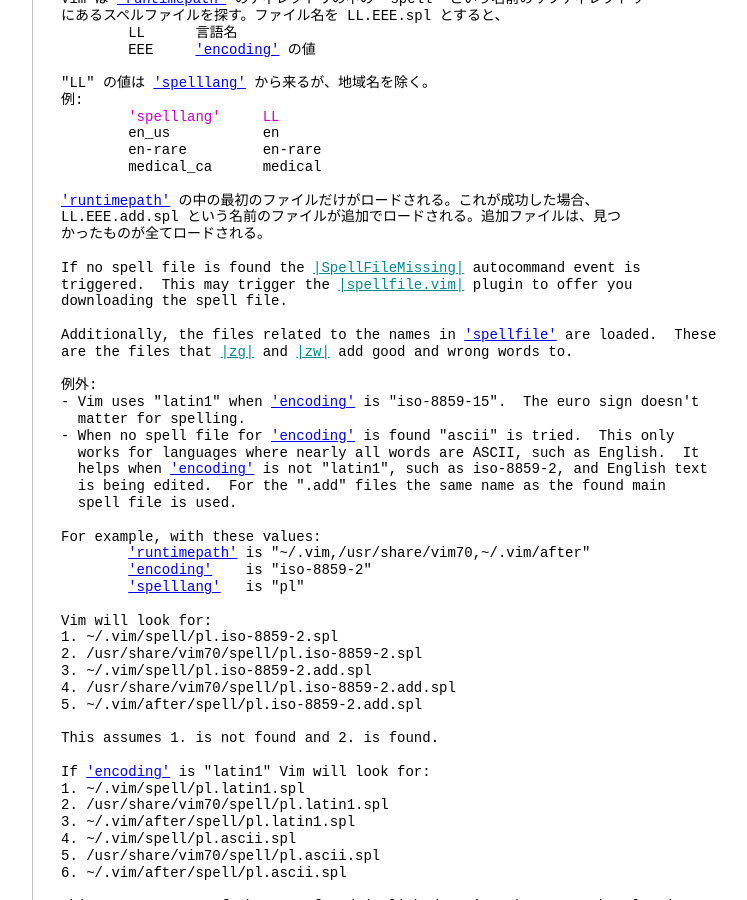
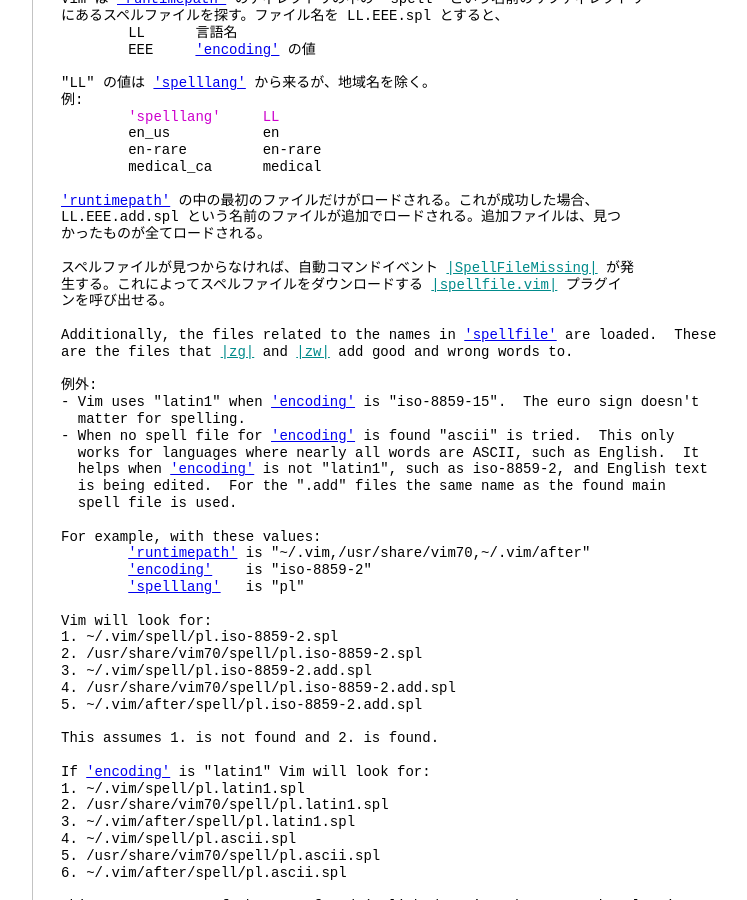
Before and after one commit to vim-jp/vimdoc-ja, a Jekyll site: the page built from spell.html, in a window 1280 px wide and 900 px high, scrolled down 4999 px. Shown: the whole window, without its empty margins (340-1087 px from the left). Built offline with Jekyll 4.4.1, drawn with Linux system fonts in a browser that asks for light colours; nearby versions of some CDN libraries; Markdown is read by kramdown in place of the engine named in the settings; comment, search, counter and statistics services are not loaded.

Commit message:
Deployed vim-jp/vimdoc-ja@2b3dd42532a914635d2ffcfd75abfaec24da61c8 by ixeris.kaoriya.net

```diff
--- a/spell.html
+++ b/spell.html
@@ -304,9 +304,9 @@
 LL.EEE.add.spl という名前のファイルが追加でロードされる。追加ファイルは、見つ<br>
 かったものが全てロードされる。<br>
 <br>
-If no spell file is found the&nbsp;<a class="Identifier" href="autocmd.html#SpellFileMissing">|SpellFileMissing|</a>&nbsp;autocommand event is<br>
-triggered.&nbsp;&nbsp;This may trigger the&nbsp;<a class="Identifier" href="spell.html#spellfile.vim">|spellfile.vim|</a>&nbsp;plugin to offer you<br>
-downloading the spell file.<br>
+スペルファイルが見つからなければ、自動コマンドイベント&nbsp;<a class="Identifier" href="autocmd.html#SpellFileMissing">|SpellFileMissing|</a>&nbsp;が発<br>
+生する。これによってスペルファイルをダウンロードする&nbsp;<a class="Identifier" href="spell.html#spellfile.vim">|spellfile.vim|</a>&nbsp;プラグイ<br>
+ンを呼び出せる。<br>
 <br>
 Additionally, the files related to the names in&nbsp;<a class="Type" href="options.html#'spellfile'">'spellfile'</a>&nbsp;are loaded.&nbsp;&nbsp;These<br>
 are the files that&nbsp;<a class="Identifier" href="spell.html#zg">|zg|</a>&nbsp;and&nbsp;<a class="Identifier" href="spell.html#zw">|zw|</a>&nbsp;add good and wrong words to.<br>
```
